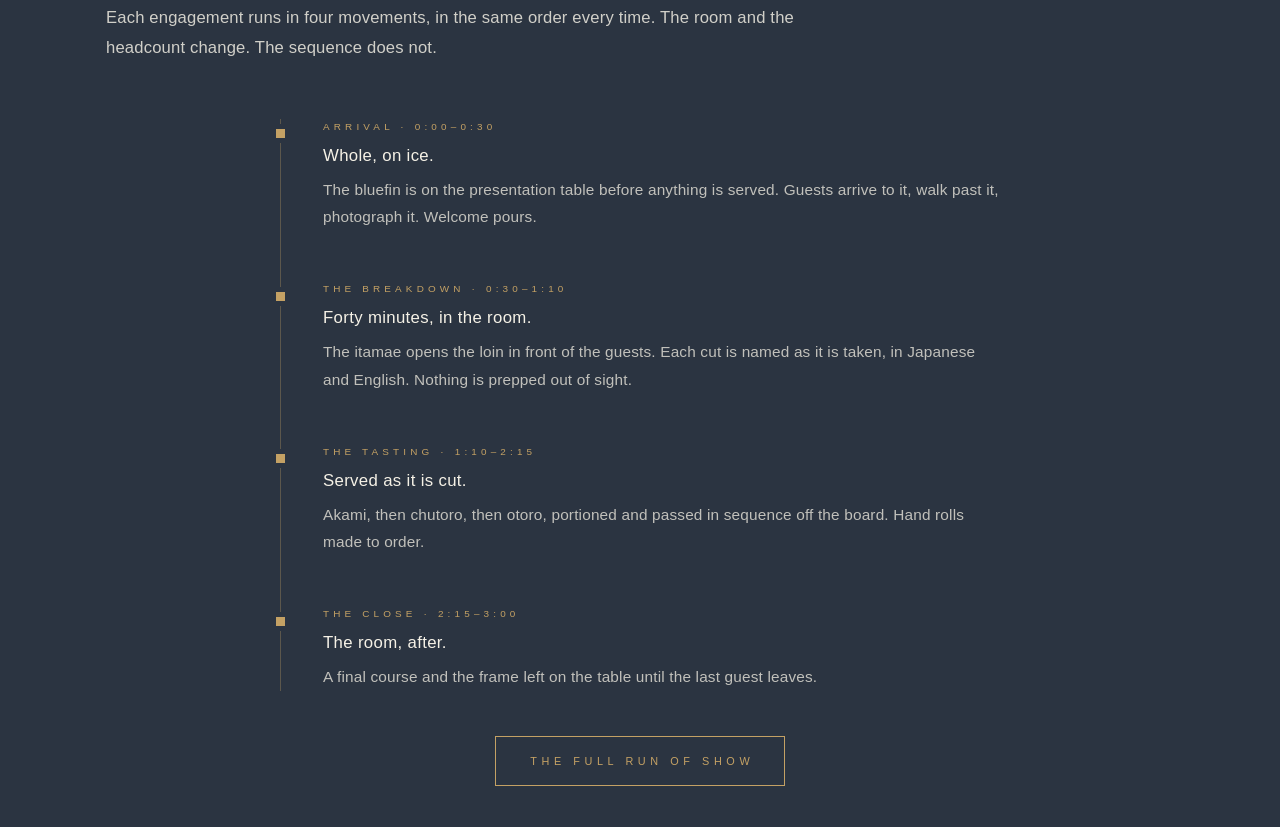
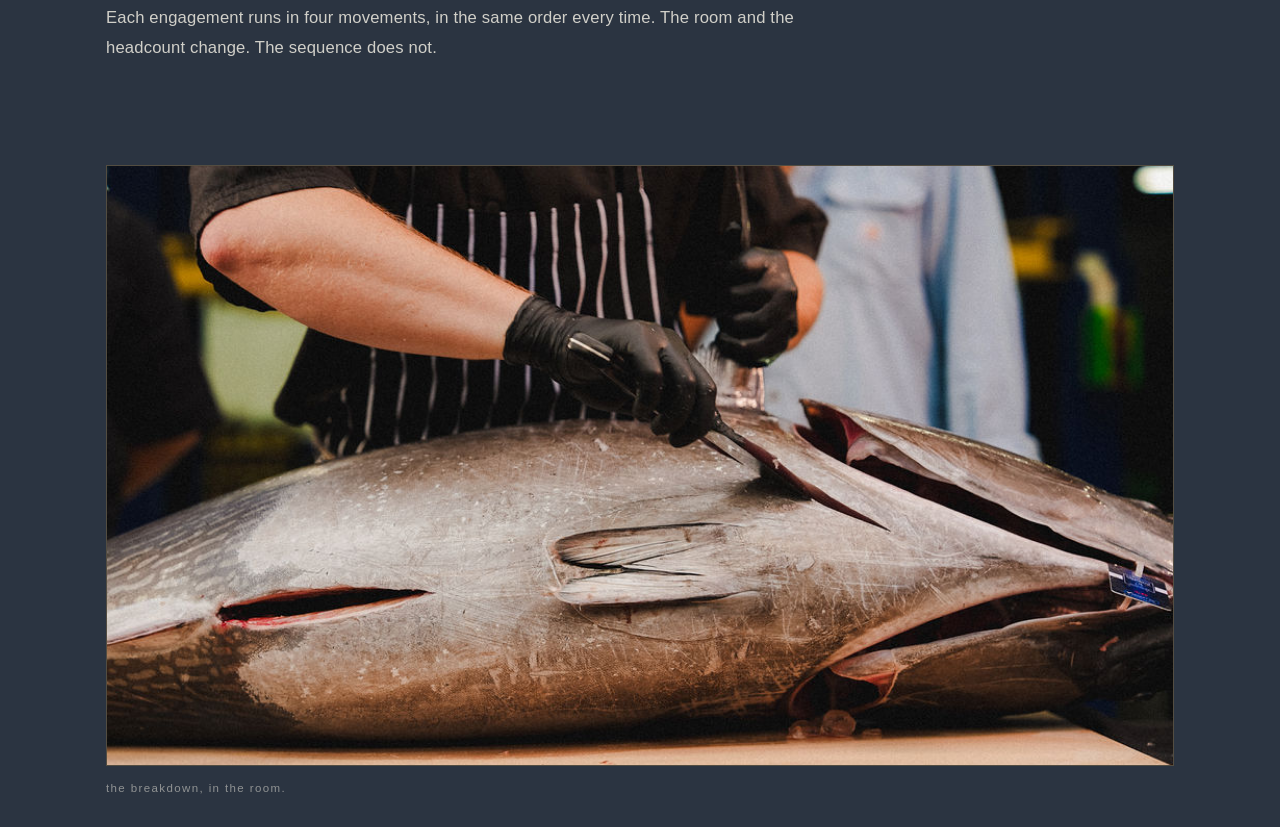
Before and after one commit to kevincharlesmacaraeg/otoro-club-website, a plain HTML site: page index.html in a window 1280 px wide. Shown: the part 2293-3120 px from the top of the page. Drawn offline with Linux system fonts and the light colour scheme.

Commit message:
Add breakdown photo to homepage four movements section
Co-Authored-By: Claude Opus 5.5 <noreply@anthropic.com>

```diff
--- a/index.html
+++ b/index.html
@@ -397,6 +397,10 @@
         The room and the headcount change. The sequence does not.
       </p>
     </div>
+    <figure class="full-image reveal">
+      <img src="/assets/photos/breakdown_open.jpg" alt="An itamae in black gloves opening a whole bluefin on the board." loading="lazy" width="1024" height="683" />
+      <figcaption class="figure-caption">the breakdown, in the room.</figcaption>
+    </figure>
     <div class="container reveal">
       <ol class="timeline">
         <li>
```
Also changed, not shown: src/pages/index.html (+4 -0 lines), assets/photos/breakdown_open.jpg (added).
